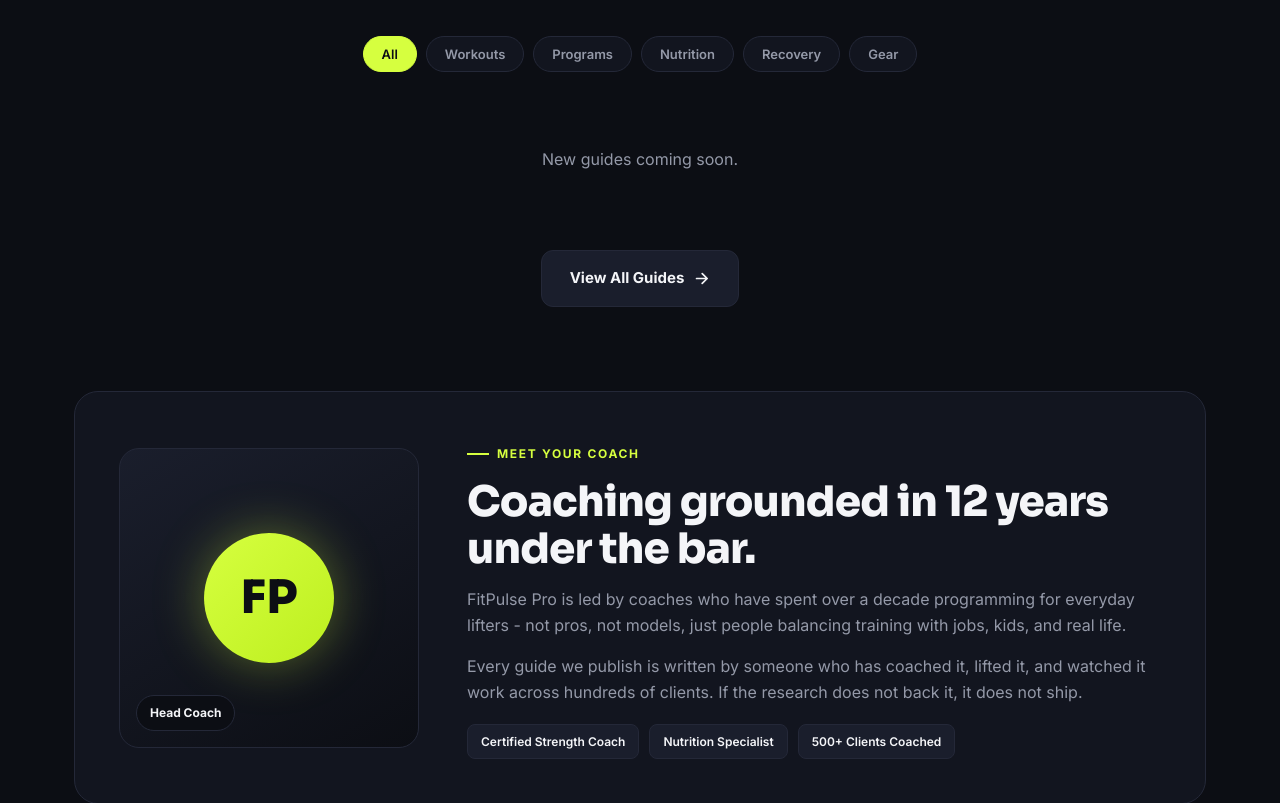
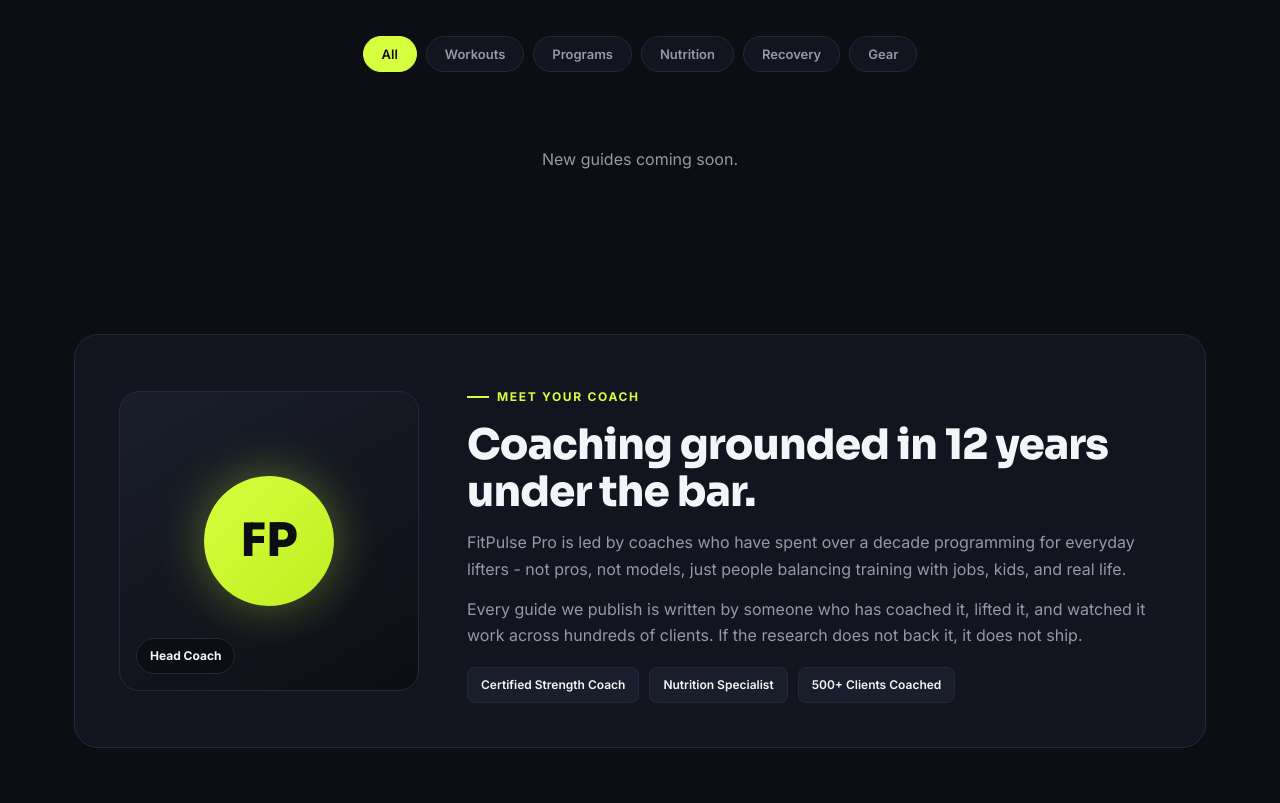
Before and after one commit to Siavashsed/kavalsia-bot, a Flask app: template templates/fitpulsepro-index.html in a window 1280 px wide. Shown: the part 3536-4339 px from the top of the page. Run offline with Flask 3, Linux system fonts and the light colour scheme; the template is opened without the code that fills it, so the values that code supplies are empty.

Commit message:
deploy: sync templates/fitpulsepro-index.html

```diff
--- a/templates/fitpulsepro-index.html
+++ b/templates/fitpulsepro-index.html
@@ -520,9 +520,7 @@ body[data-page-depth="1"] .ap-pull{color:var(--text,#f0f1f4) !important;border-l
     </div>
     <div class="art-grid" id="fitGrid"></div>
     <div class="grid-foot reveal">
-      <a href="./#articles" class="btn btn-ghost">View All Guides
-        <svg viewBox="0 0 24 24" fill="none" stroke="currentColor" stroke-width="2.4" stroke-linecap="round" stroke-linejoin="round"><path d="M5 12h14M13 5l7 7-7 7"/></svg>
-      </a>
+
     </div>
   </div>
 </section>
```
